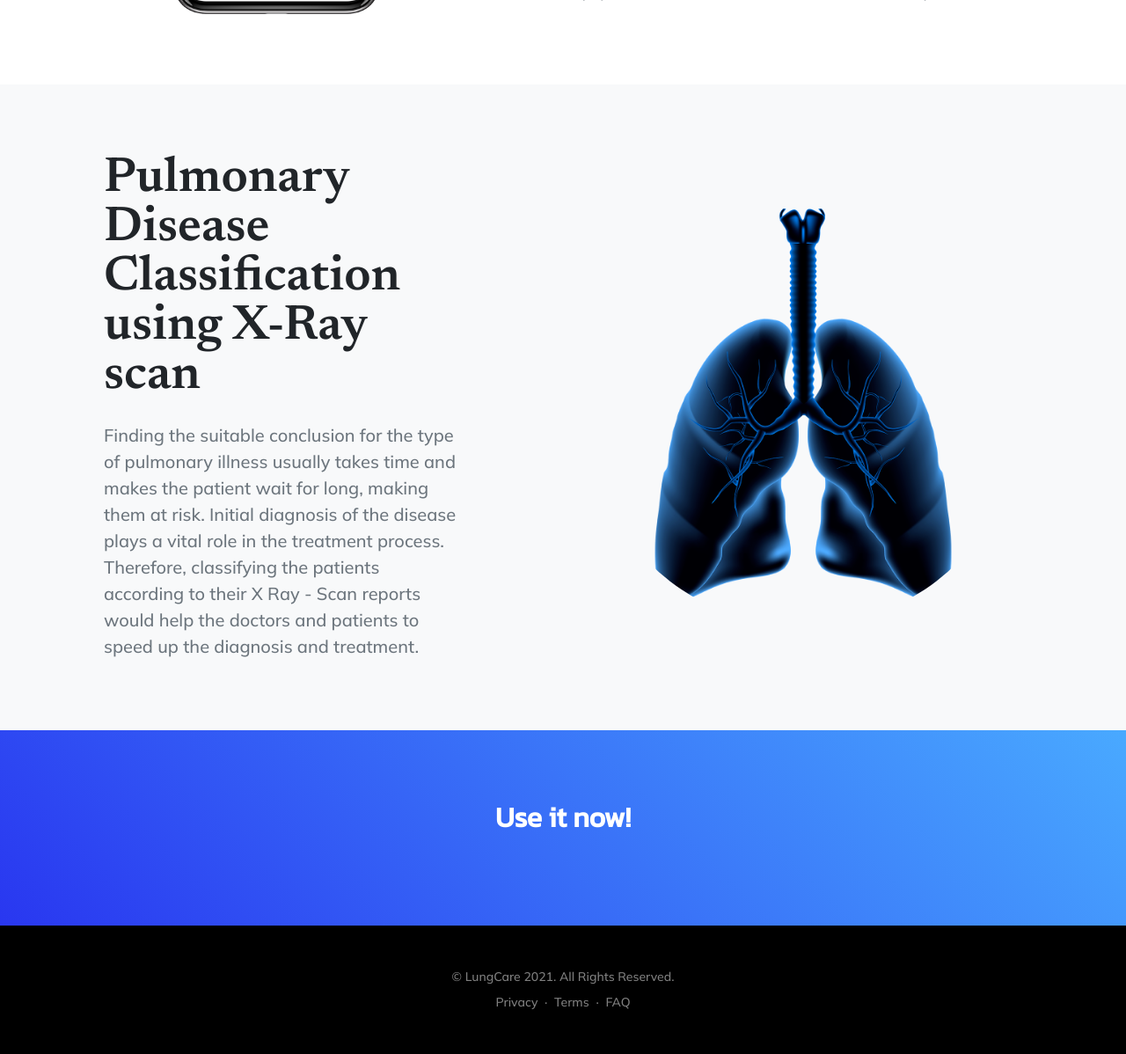
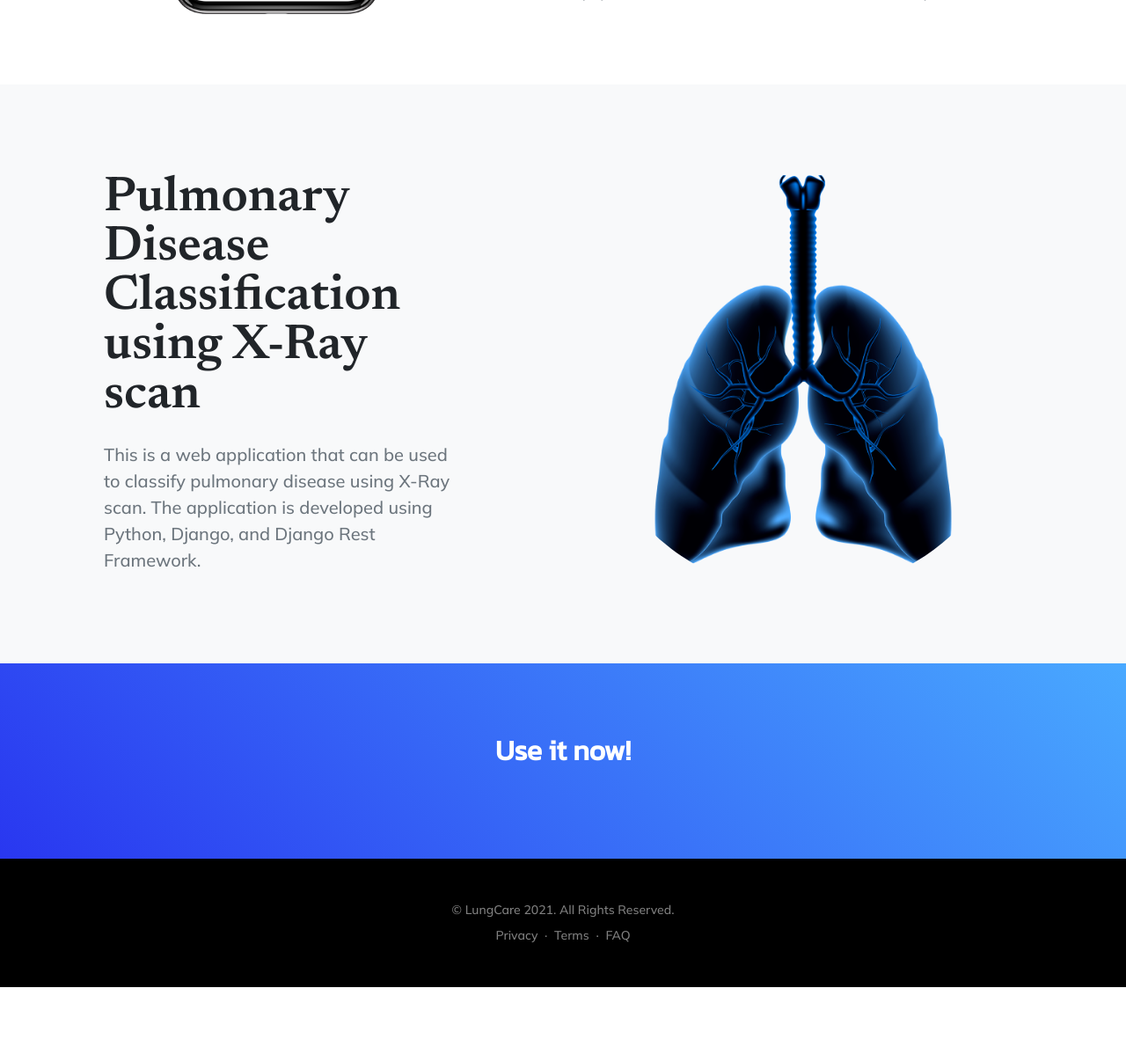
Before and after one commit to mrabhi05/lungwebsite, a Flask app: page / in a window 1280 px wide. Shown: the part 1627-2825 px from the top of the page at 88% size. After the commit the page ends 2749 px from the top, so only its background shows below. Run offline with Flask 2, Linux system fonts and the light colour scheme; some libraries are stand-ins or nearby versions.

Commit message:
Updated content

```diff
--- a/templates/index.html
+++ b/templates/index.html
@@ -181,7 +181,9 @@
                 <div class="row gx-5 align-items-center justify-content-center justify-content-lg-between">
                     <div class="col-12 col-lg-5">
                         <h2 class="display-4 lh-1 mb-4">Pulmonary Disease Classification using X-Ray scan</h2>
-                        <p class="lead fw-normal text-muted mb-5 mb-lg-0">Finding the suitable conclusion for the type of pulmonary illness usually takes time and makes the patient wait for long, making them at risk. Initial diagnosis of the disease plays a vital role in the treatment process. Therefore, classifying the patients according to their X Ray - Scan reports would help the doctors and patients to speed up the diagnosis and treatment.
+                        <p class="lead fw-normal text-muted mb-5 mb-lg-0">
+                            This is a web application that can be used to classify pulmonary disease using X-Ray scan.
+                            The application is developed using Python, Django, and Django Rest Framework.
                         </p>
                     </div>
                     <div class="col-sm-8 col-md-6">
```
